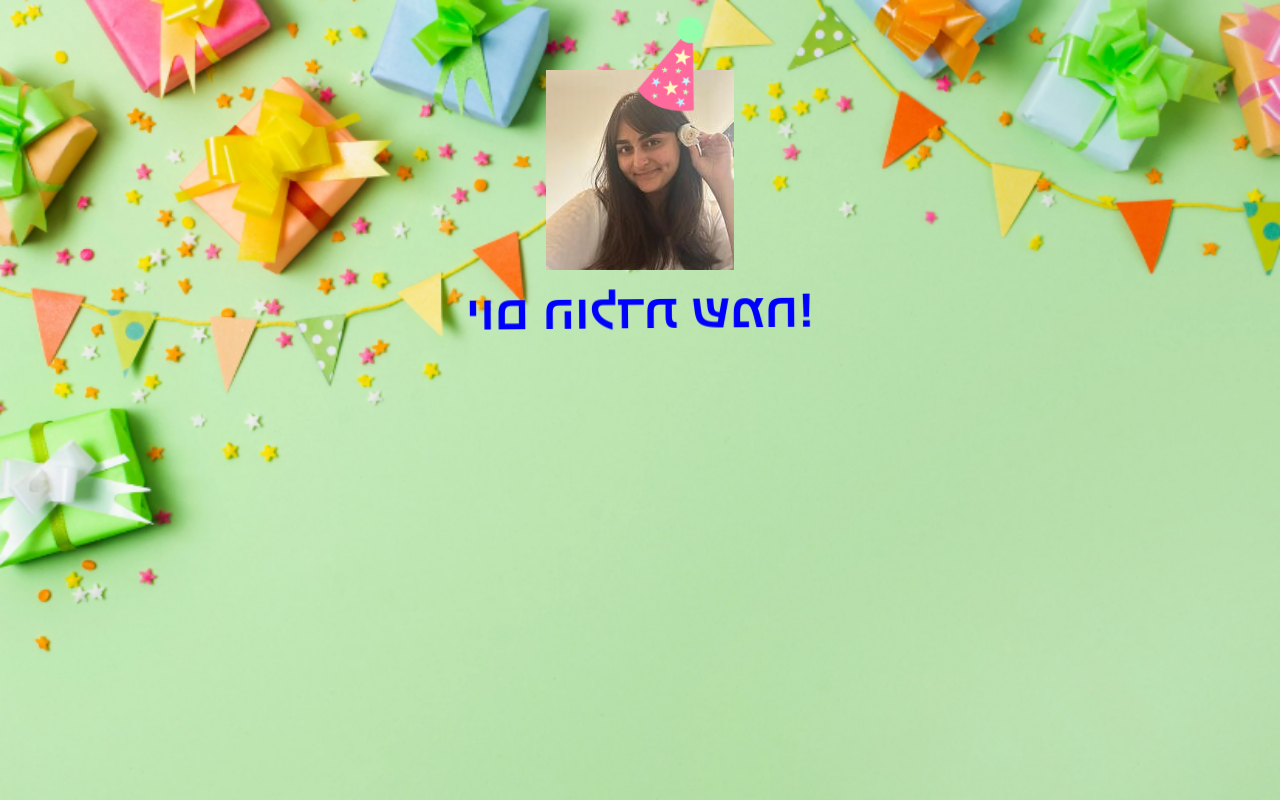
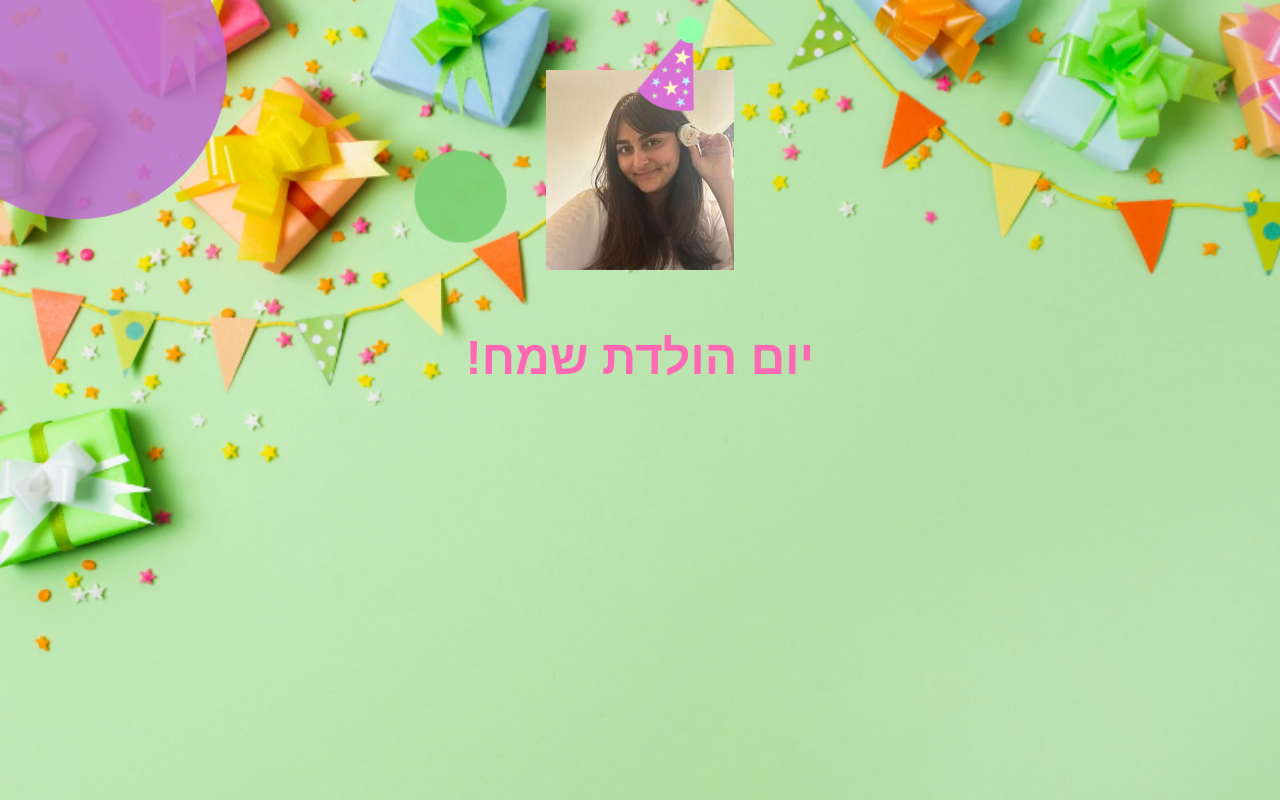
Before and after one commit to Lirontal/HappyBirthdayProject, a React (Create React App) app: page /today in a window 1280 px wide. Built offline with nearby package versions, Linux system fonts and the light colour scheme.

Commit message:
create shuffle fireworks

```diff
--- a/src/components/Birthday/Birthday.js
+++ b/src/components/Birthday/Birthday.js
@@ -10,6 +10,8 @@ import reut from '../../images/reut.JPG';
 import hat from '../../images/hat.svg';
 
 import { getRandomInt } from "../../utils";
+import { randomizeFireworks } from "./birthdayUtils";
+
 export default function Birthday() {
 
   const el = useRef();
@@ -298,44 +300,58 @@ export default function Birthday() {
       .from(
         q(".wish-hbd"),
         {
+          stagger: 0.7,
+          opacity: 0,
+          y: -50,
+          // scale: 0.3,
+          // rotation: 150,
+          color: "#ff69b4",
+          skewX: "15deg",
           ease: Elastic.easeOut.config(1, 0.5),
-          color: "yellow",
-          opacity: 0
-        },
-      )
-      .to(
-        q(".wish-hbd"),
-        {
-          duration: 5.5,
-          stagger: 10,
-          opacity: 1,
-          rotation: 180,
-          transform: 'scale(-1, 1)',
-          // scale: 0.3,
-          //skewX: "30deg",
-          ease: Elastic.easeOut.config(1, 0.5),
-          color: "blue"
+          duration: 0.1,
+          paddingTop: "45px"
         },
       )
 
-    // .fromTo(
-    //   q(".wish-hbd"),
-    //   {
-    //     duration:0.7,
-    //     scale: 1.4,
-    //     rotationY: 150,
-    //     opacity:1,
-    //   },
-    //   {
-    //     stagger:0.1,
-    //     scale: 1,
-    //     rotationY: 0,
-    //     color: "#ff69b4",
-    //     ease: Expo.easeOut
-    //   },
-    //   "party"
-    // )
+      .fromTo(
+        q(".wish-hbd"),
+        {
+          scale: 0.2,
+          rotationY: 150,
+          opacity: 0,
+          stagger: 0.7,
+        },
+        {
+          scale: 1,
+          rotationY: 0,
+          color: "#ff69b4",
+          ease: Expo.easeInOut,
+          duration: 2.1,
+          opacity: 1
+        },
+      )
 
+
+      .to(
+        q(".eight svg"),
+        {
+          duration: 5.4,
+          visibility: "visible",
+          opacity: 0,
+          scale: 80,
+          stagger: 0.3,
+        },
+      )
+      // .to(
+      //   q(".nine svg"),
+      //   {
+      //     duration: 5.4,
+      //     visibility: "visible",
+      //     opacity: 0,
+      //     scale: 80,
+      //     stagger: 10,
+      //   },
+      // )
   }, []);
 
   const randomBalloons = (n = 10) => {
@@ -348,6 +364,7 @@ export default function Birthday() {
     })
     return res;
   }
+
   return (
     <div ref={el} className="App">
       <div className="container">
@@ -389,11 +406,10 @@ export default function Birthday() {
         </div> */}
 
         <div className="six">
-          <img src={reut} alt="" className="reut-dp" data-node-name="imagePath" />
+          <img src={reut} alt="" className="reut-dp" data-node-name="imagePath" draggable="false"/>
           <img src={hat} alt="" class="hat" />
           <div className="wish">
             <h3 className="wish-hbd" data-node-name="wishHeading">יום הולדת שמח!</h3>
-            {/* <h5 data-node-name="wishText">May the js.prototypes always be with you! ;)</h5> */}
           </div>
         </div>
         <div className="seven">
@@ -401,35 +417,12 @@ export default function Birthday() {
             {randomBalloons()}
           </div>
         </div>
-        {/* <div className="eight">
-      <svg viewBox="0 0 40 40" xmlns="http://www.w3.org/2000/svg">
-        <circle cx="20" cy="20" r="20" />
-      </svg>
-      <svg viewBox="0 0 40 40" xmlns="http://www.w3.org/2000/svg">
-        <circle cx="20" cy="20" r="20" />
-      </svg>
-      <svg viewBox="0 0 40 40" xmlns="http://www.w3.org/2000/svg">
-        <circle cx="20" cy="20" r="20" />
-      </svg>
-      <svg viewBox="0 0 40 40" xmlns="http://www.w3.org/2000/svg">
-        <circle cx="20" cy="20" r="20" />
-      </svg>
-      <svg viewBox="0 0 40 40" xmlns="http://www.w3.org/2000/svg">
-        <circle cx="20" cy="20" r="20" />
-      </svg>
-      <svg viewBox="0 0 40 40" xmlns="http://www.w3.org/2000/svg">
-        <circle cx="20" cy="20" r="20" />
-      </svg>
-      <svg viewBox="0 0 40 40" xmlns="http://www.w3.org/2000/svg">
-        <circle cx="20" cy="20" r="20" />
-      </svg>
-      <svg viewBox="0 0 40 40" xmlns="http://www.w3.org/2000/svg">
-        <circle cx="20" cy="20" r="20" />
-      </svg>
-      <svg viewBox="0 0 40 40" xmlns="http://www.w3.org/2000/svg">
-        <circle cx="20" cy="20" r="20" />
-      </svg>
-    </div> */}
+        <div className="eight">
+          {randomizeFireworks()}
+        </div>
+        {/* <div className="nine">
+          {randomizeFireworks()}
+        </div> */}
         {/*<div className="nine">
       <p data-node-name="outroText">Okay, now come back and tell me if you liked it.</p>
       <p id="replay" data-node-name="replayText">Or click, if you want to watch it again.</p>
--- /dev/null
+++ b/src/components/Birthday/birthdayUtils.js
@@ -0,0 +1,33 @@
+import { shuffle } from "../../utils";
+
+const fireWorksArr = [<svg viewBox="0 0 40 40" xmlns="http://www.w3.org/2000/svg">
+    <circle cx="20" cy="20" r="20" />
+</svg>,
+<svg viewBox="0 0 40 40" xmlns="http://www.w3.org/2000/svg">
+    <circle cx="20" cy="20" r="20" />
+</svg>,
+<svg viewBox="0 0 40 40" xmlns="http://www.w3.org/2000/svg">
+    <circle cx="20" cy="20" r="20" />
+</svg>,
+<svg viewBox="0 0 40 40" xmlns="http://www.w3.org/2000/svg">
+    <circle cx="20" cy="20" r="20" />
+</svg>,
+<svg viewBox="0 0 40 40" xmlns="http://www.w3.org/2000/svg">
+    <circle cx="20" cy="20" r="20" />
+</svg>,
+<svg viewBox="0 0 40 40" xmlns="http://www.w3.org/2000/svg">
+    <circle cx="20" cy="20" r="20" />
+</svg>,
+<svg viewBox="0 0 40 40" xmlns="http://www.w3.org/2000/svg">
+    <circle cx="20" cy="20" r="20" />
+</svg>,
+<svg viewBox="0 0 40 40" xmlns="http://www.w3.org/2000/svg">
+    <circle cx="20" cy="20" r="20" />
+</svg>,
+<svg viewBox="0 0 40 40" xmlns="http://www.w3.org/2000/svg">
+    <circle cx="20" cy="20" r="20" />
+</svg>]
+
+export const randomizeFireworks = (arr = fireWorksArr) => {
+    return shuffle(arr);
+}
--- a/src/utils.js
+++ b/src/utils.js
@@ -1,3 +1,22 @@
 export function getRandomInt(max) {
     return Math.floor(Math.random() * max);
 }
+
+
+export const shuffle = (array) => {
+    let currentIndex = array.length, randomIndex;
+
+    // While there remain elements to shuffle.
+    while (currentIndex != 0) {
+
+        // Pick a remaining element.
+        randomIndex = Math.floor(Math.random() * currentIndex);
+        currentIndex--;
+
+        // And swap it with the current element.
+        [array[currentIndex], array[randomIndex]] = [
+            array[randomIndex], array[currentIndex]];
+    }
+
+    return array;
+}
```
Also changed, not shown: src/images/hat.svg.
